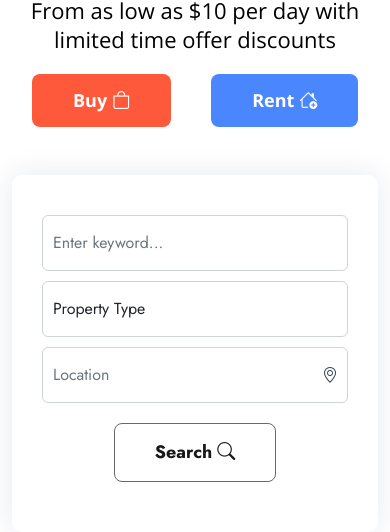
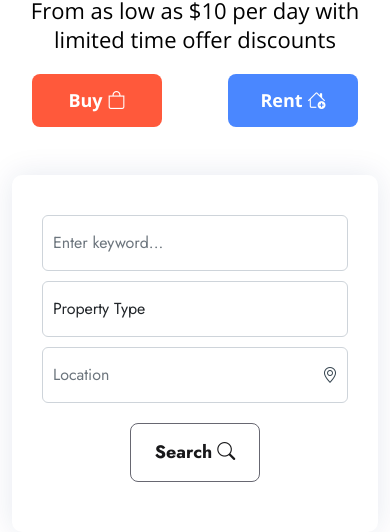
Before and after one commit to DiranDesai/RealEstate-Web-Application-2023, a React (Create React App) app in the folder frontend/: page / in a window 390 px wide. Shown: the part 143-675 px from the top of the page. Built offline with nearby package versions, Linux system fonts and the light colour scheme; no server answers; sample sign-in values are in the browser's storage.

Commit message:
Update App.css

```diff
--- a/frontend/src/App.css
+++ b/frontend/src/App.css
@@ -715,6 +715,7 @@ ul {
 .reviews .review {
   border-bottom: 1px solid #c2c9cf7d;
   padding: 2rem;
+  margin-top: 2rem;
 }
 
 .reviews .reviews-reply-container .review img {
@@ -1226,7 +1227,13 @@ ul {
 
 .profile-wrapper-right {}
 
-.profile-wrapper-right .nav-tabs {}
+.profile-wrapper-right .nav-tabs {
+
+}
+
+.profile-wrapper-right .nav-tabs li{
+  flex: 1;
+}
 
 .profile-wrapper-right .nav-link {
   border: none;
@@ -1537,6 +1544,9 @@ ul {
 
   .banner-content .btn {
     display: flex;
+    align-items: center;
+    justify-content: center;
+    width: 130px;
   }
 
   .banner-content p {
@@ -1651,6 +1661,10 @@ ul {
 
   .btn-container-1, .btn-container-2{
     display: flex;
+  }
+
+  .btn-container-2{
+    margin: 0;
   }
 
   .navbar .logo img{
@@ -1662,6 +1676,10 @@ ul {
     object-fit: contain;
   }
 
+  reviews .reviews-reply-container .review .content p {
+    font-size: 14px;
+  }
+
 }
 
 
```
